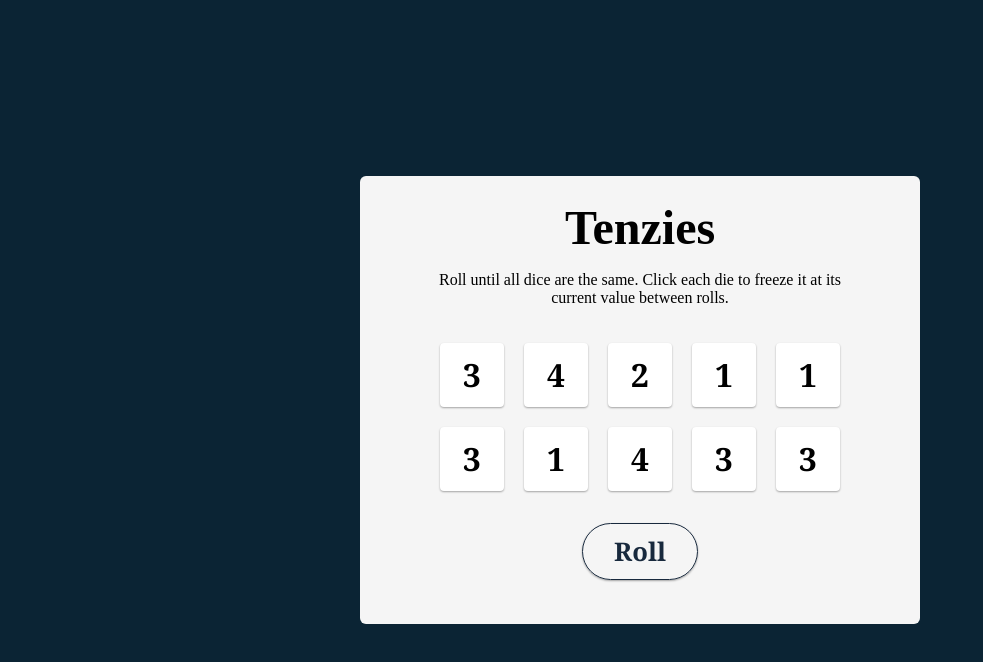
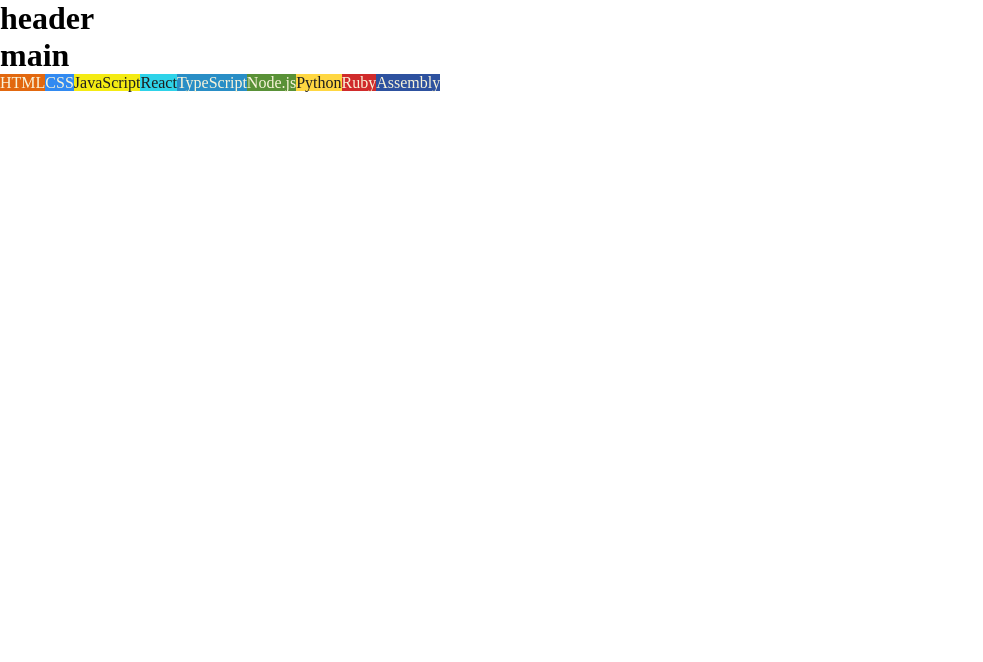
Before and after one commit to Jogata/SoftUni-React-Project, a React (Vite) app in the folder client/: page / in a window 1280 px wide. Shown: the top 662 px of the page, without its empty margins (0-983 px from the left). Built offline with nearby package versions, Linux system fonts and the light colour scheme; a web font is replaced by a local one.

Commit message:
set up AssemblyEndgame project

```diff
--- a/client/public/styles.css
+++ b/client/public/styles.css
@@ -674,95 +674,4 @@ article {
   animation-duration: 1s;
 }
 
-body {
-  min-height: 100vh;
-  padding: 20px;
-  display: flex;
-  background-color: #0b2434;
-}
-
-#root {
-  width: 100%;
-  /* max-width: 480px; */
-  max-width: 560px;
-  min-height: 300px;
-  margin: auto;
-  padding: 24px;
-  text-align: center;
-  border-radius: 6px;
-  background-color: #f5f5f5;
-}
-
-#tenzies {
-  padding: 20px;
-}
-
-.container {
-  display: flex;
-  gap: 20px;
-  flex-wrap: wrap;
-  justify-content: center;
-  margin-bottom: 2rem;
-}
-
-#tenzies button {
-  width: 64px;
-  height: 64px;
-  font-size: 2rem;
-  font-family: Georgia, serif;
-  font-weight: bold;
-  border-radius: 4px;
-  box-shadow: 0px 1px 2px #0005;
-  cursor: pointer;
-}
-#tenzies button:hover {
-  box-shadow: 0px 2px 4px #0005;
-}
-
-#tenzies button.white {
-  background-color: #fff;
-}
-#tenzies button.green {
-  background-color: #59e391;
-}
-
-#tenzies .roll {
-  width: auto;
-  height: auto;
-  padding: 0.4em 1.2em;
-  color: #18293d;
-  font-size: 1.6rem;
-  text-transform: capitalize;
-  border-radius: 2em;
-  border: 1px solid #18293d;
-  transition: color 300ms,
-    background-color 300ms;
-}
-#tenzies .roll:hover {
-  color: #fff;
-  background-color: #18293d;
-}
-
-.title {
-  font-size: 3rem;
-}
-
-.instructions {
-  max-width: 420px;
-  margin: auto;
-  padding: 1rem 0;
-}
-
-.sr-only {
-  position: absolute;
-  width: 1px;
-  height: 1px;
-  margin: -1px;
-  padding: 0;
-  border: 0;
-  clip: rect(0, 0, 0, 0);
-  white-space: nowrap;
-  overflow: hidden;
-}
-
-#tenzies {}
+#assembly {}
--- a/client/src/components/recepies/Header.jsx
+++ b/client/src/components/recepies/Header.jsx
@@ -1,10 +1,5 @@
 export function Header() {
     return (
-        // <h1>header</h1>
-        <header>
-            <h1 className="title">Tenzies</h1>
-            <p className="instructions">Roll until all dice are the same.
-                Click each die to freeze it at its current value between rolls.</p>
-        </header>
+        <h1>header</h1>
     )
 }
--- a/client/src/components/recepies/Main.jsx
+++ b/client/src/components/recepies/Main.jsx
@@ -1,148 +1,65 @@
-import { useEffect, useRef, useState } from "react";
-
-function Die(props) {
-    // console.log(props.id);
-    // console.log(props.isHeld);
-    const classes = props.isHeld ? "green" : "white";
-    return (
-        <button
-            className={classes}
-            onClick={() => props.toggle(props.id)}
-            aria-pressed={props.isHeld}
-            aria-label={`Die with value ${props.value},
-            ${props.isHeld ? "held" : "not held"}`}
-        >
-            {props.value}
-        </button>
-    )
-}
+const languages = [
+    {
+        name: "HTML",
+        backgroundColor: "#E2680F",
+        color: "#F9F4DA",
+    },
+    {
+        name: "CSS",
+        backgroundColor: "#328AF1",
+        color: "#F9F4DA",
+    },
+    {
+        name: "JavaScript",
+        backgroundColor: "#F4EB13",
+        color: "#1E1E1E",
+    },
+    {
+        name: "React",
+        backgroundColor: "#2ED3E9",
+        color: "#1E1E1E",
+    },
+    {
+        name: "TypeScript",
+        backgroundColor: "#298EC6",
+        color: "#F9F4DA",
+    },
+    {
+        name: "Node.js",
+        backgroundColor: "#599137",
+        color: "#F9F4DA",
+    },
+    {
+        name: "Python",
+        backgroundColor: "#FFD742",
+        color: "#1E1E1E",
+    },
+    {
+        name: "Ruby",
+        backgroundColor: "#D02B2B",
+        color: "#F9F4DA",
+    },
+    {
+        name: "Assembly",
+        backgroundColor: "#2D519F",
+        color: "#F9F4DA",
+    },
+]
 
 export function Main() {
-    const [dice, setDice] = useState(() => generateArrayOfNumbers(10, 6));
-    const buttonRef = useRef(null);
-    let buttonText = "Roll";
-
-    let isGameOver = false;
-    let callback = () => roll(6);
-
-    // const gameWon = dice.every(die => die.isHeld) &&
-    //     dice.every(die => die.value === dice[0].value);
-
-    isGameOver = dice.every(x => x.isHeld === true);
-    // console.log(isGameOver);
-    if (isGameOver) {
-        isGameOver = checkEN(dice);
-        // console.log(isGameOver);
-        buttonText = "New Game";
-        callback = () => startNewGame(10, 6);
-    }
-
-    function checkEN(arr) {
-        // console.log(arr);
-        let areEqual = true;
-        const first = arr[0].value;
-        for (let index = 1; index < arr.length; index++) {
-            if (arr[index].value !== first) {
-                // console.log(first);
-                // console.log("are diff");
-                areEqual = false;
-            }
-        }
-        return areEqual;
-    }
-
-    useEffect(() => {
-        if (isGameOver) {
-            buttonRef.current.focus();
-            console.log("button focused");
-        }
-    }, [isGameOver]);
-
-    function generateArrayOfNumbers(length, max) {
-        // console.log("generate");
-        const arr = new Array(length);
-        for (let index = 0; index < arr.length; index++) {
-            const number = Math.ceil(Math.random() * max);
-            const buttonState = {
-                id: index,
-                value: number,
-                isHeld: false
-            }
-            arr[index] = buttonState;
-        }
-        return arr;
-    }
-
-    // console.log(dice);
-    const buttons = dice.map(obj => {
-        return (
-            <Die
-                key={obj.id}
-                id={obj.id}
-                value={obj.value}
-                isHeld={obj.isHeld}
-                toggle={toggle}
-            />
-        )
-    })
-
-    function startNewGame(number, max) {
-        const newDice = generateArrayOfNumbers(number, max);
-        setDice(newDice);
-    }
-
-    function toggle(id) {
-        setDice(dice.map(dice => {
-            if (dice.id == id) {
-                dice.isHeld = !dice.isHeld;
-            }
-            return dice;
-        }))
-    }
-
-    function roll(max) {
-        // startNewGame();
-        const newDice = dice.map((dice, index) => {
-            if (!dice.isHeld) {
-                const oldValue = dice.value;
-                let number = Math.ceil(Math.random() * max);
-                if (number == oldValue) {
-                    console.log(`${number} == ${oldValue}`);
-                    number = number + oldValue;
-                    number = number % max || Math.ceil(Math.random() * max);
-                }
-                const newDiceState = {
-                    id: index,
-                    value: number,
-                    isHeld: false
-                }
-                return newDiceState;
-            }
-            return dice;
-        })
-        setDice(newDice);
-    }
-
     return (
-        <main id="tenzies">
-            <div aria-live="polite" className="sr-only">
-                {isGameOver && <p>Congratulations! You won! Press "New Game" to start again.</p>}
-            </div>
-            <div className="container">
-                {buttons}
-            </div>
-            {/* <button className="roll" onClick={() => roll(6)}>
-                {isGameOver ? "New Game" : "Roll"}
-            </button> */}
-            {/* <button className="roll" onClick={() => roll(6)}>roll</button> */}
-            {/* {isGameOver && <button className="roll" onClick={() => startNewGame(10, 6)}>New Game</button>} */}
-            <button
-                className="roll"
-                onClick={callback}
-                ref={buttonRef}
-            >
-                {buttonText}
-            </button>
+        <main id="assembly">
+            <h1>main</h1>
+            {languages.map(lang => {
+                return (
+                    <span style={{
+                        color: `${lang.color}`,
+                        backgroundColor: `${lang.backgroundColor}`
+                    }}>
+                        {lang.name}
+                    </span>
+                )
+            })}
         </main>
     )
 }
```
